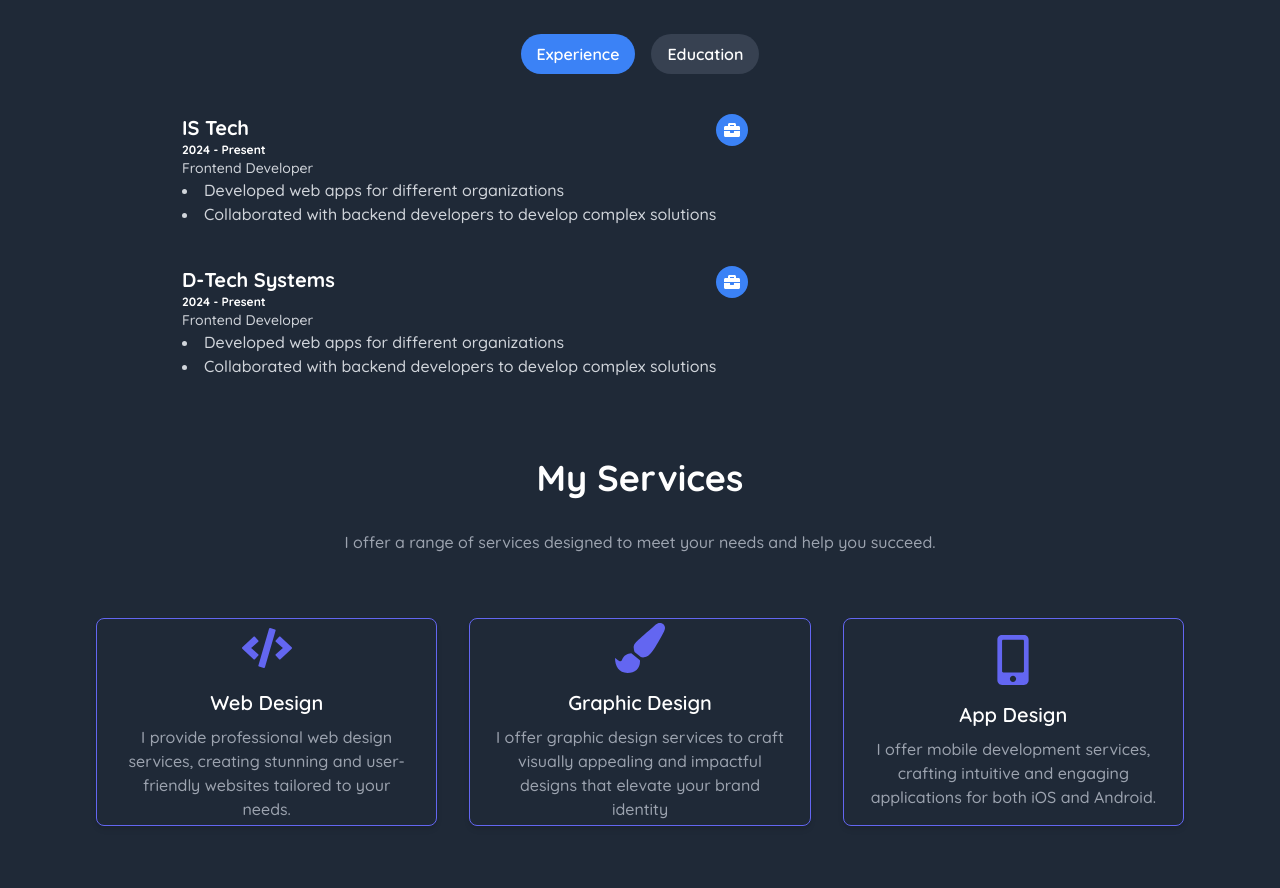
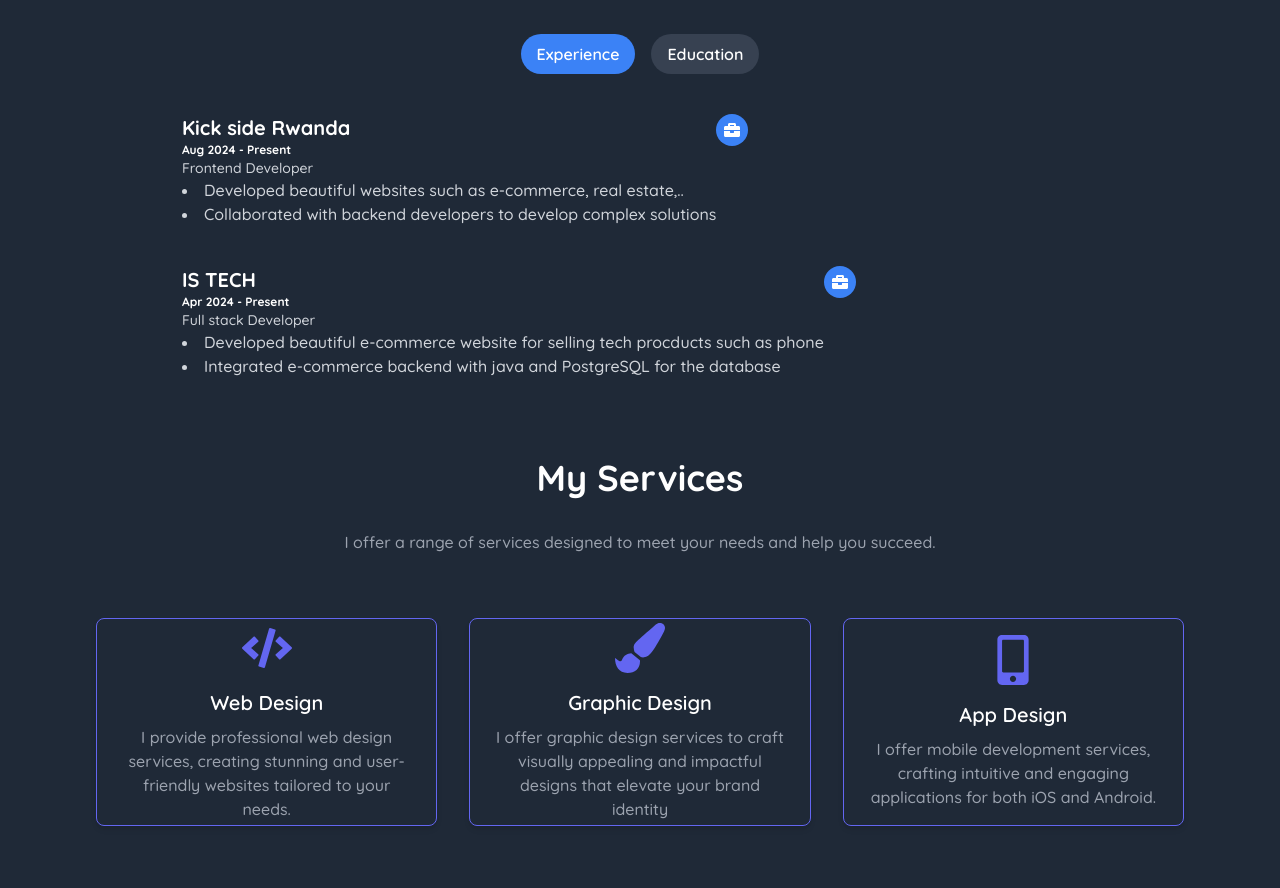
Before and after one commit to Paulin-NIYOBYOSE/Portfolio, a React (Create React App) app: page / in a window 1280 px wide. Shown: the part 2306-3194 px from the top of the page. Built offline with nearby package versions, Linux system fonts and the light colour scheme.

Commit message:
Added new experiences

```diff
--- a/src/components/Experience.js
+++ b/src/components/Experience.js
@@ -6,22 +6,22 @@ export default function ExperienceSection() {
 
     const experiences = [
         {
-            title: 'IS Tech',
+            title: 'Kick side Rwanda',
             role: 'Frontend Developer',
-            duration: '2024 - Present',
+            duration: 'Aug 2024 - Present',
             description: [
-                'Developed web apps for different organizations',
+                'Developed beautiful websites such as e-commerce, real estate,..',
                 'Collaborated with backend developers to develop complex solutions',
             ],
             icon: <FaBriefcase />,
         },
         {
-            title: 'D-Tech Systems',
-            role: 'Frontend Developer',
-            duration: '2024 - Present',
+            title: 'IS TECH',
+            role: 'Full stack Developer',
+            duration: 'Apr 2024 - Present',
             description: [
-                'Developed web apps for different organizations',
-                'Collaborated with backend developers to develop complex solutions',
+                'Developed beautiful e-commerce website for selling tech procducts such as phone',
+                'Integrated e-commerce backend with java and PostgreSQL for the database',
             ],
             icon: <FaBriefcase />,
         },
--- a/src/components/Navbar.js
+++ b/src/components/Navbar.js
@@ -71,8 +71,8 @@ const NavBar = () => {
                 <div className="lg:hidden fixed inset-x-0 top-16 mx-auto bg-white dark:bg-gray-900 p-6 rounded-md shadow-lg z-50 max-w-sm flex flex-col items-center justify-center">
                     <ul className="flex flex-col gap-6 text-gray-600 dark:text-gray-300 text-center">
                         <li className="hover:text-purple-600 dark:hover:text-indigo-400"><a href="#home" onClick={toggleMenu}>Home</a></li>
-                        <li className="hover:text-purple-600 dark:hover:text-indigo-400"><a href="#service" onClick={toggleMenu}>Services</a></li>
-                        <li className="hover:text-purple-600 dark:hover:text-indigo-400"><a href="#skills" onClick={toggleMenu}>Skills</a></li>
+                        <li className="hover:text-purple-600 dark:hover:text-indigo-400"><a href="#home" onClick={toggleMenu}>About</a></li>
+                        <li className="hover:text-purple-600 dark:hover:text-indigo-400"><a href="#experience" onClick={toggleMenu}>Experience</a></li>
                         <li className="hover:text-purple-600 dark:hover:text-indigo-400"><a href="#project" onClick={toggleMenu}>Project</a></li>
                         <li className="hover:text-purple-600 dark:hover:text-indigo-400"><a href="#contact" onClick={toggleMenu}>Contact</a></li>
                     </ul>
```
